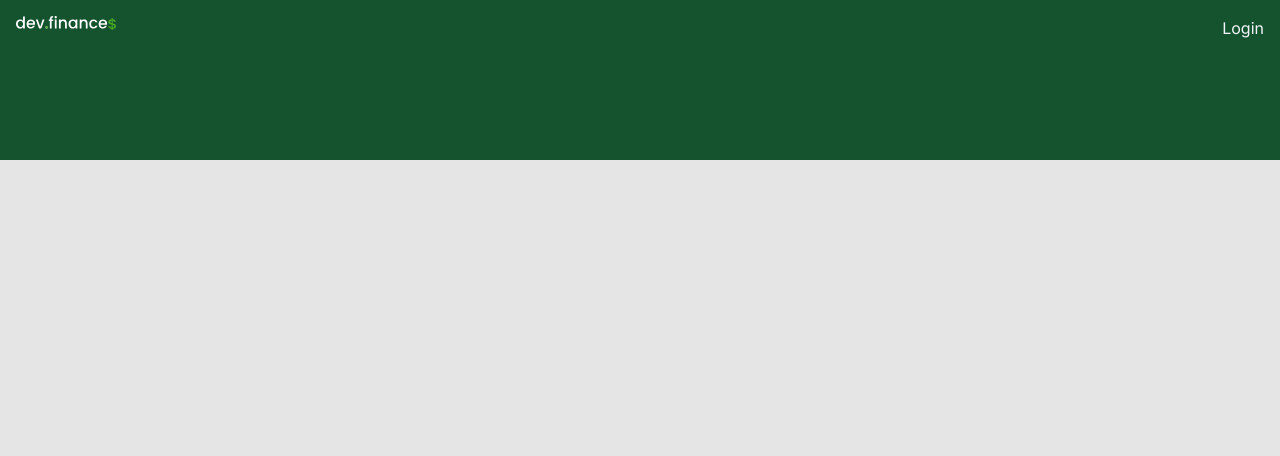
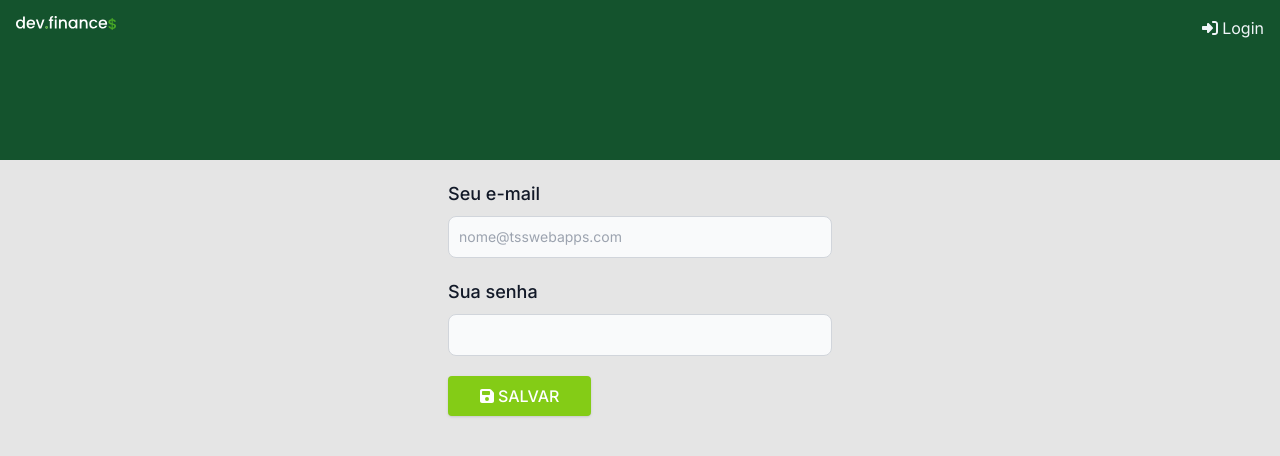
Before and after one commit to thiago-santanna/tss-cloud-finances, a Next.js app: page /cadastro in a window 1280 px wide. Shown: the top 456 px of the page. Built offline with nearby package versions, Linux system fonts and the light colour scheme.

Commit message:
Outros icones

```diff
--- a/src/app/cadastro/page.tsx
+++ b/src/app/cadastro/page.tsx
@@ -1,9 +1,54 @@
 import Header from "@/components/header";
+import Link from "next/link";
+import { FontAwesomeIcon } from "@fortawesome/react-fontawesome";
+import { faFloppyDisk } from "@fortawesome/free-solid-svg-icons";
 
 export default function Cadastrar() {
   return (
     <>
       <Header />
+
+      <form className="max-w-sm mx-auto mt-5">
+        <div className="mb-5">
+          <label
+            htmlFor="email"
+            className="block mb-2 text-lg font-medium text-gray-900 dark:text-white"
+          >
+            Seu e-mail
+          </label>
+          <input
+            type="email"
+            id="email"
+            className="bg-gray-50 border border-gray-300 text-gray-900 text-sm rounded-lg focus:ring-blue-500 focus:border-blue-500 block w-full p-2.5 dark:bg-gray-700 dark:border-gray-600 dark:placeholder-gray-400 dark:text-white dark:focus:ring-blue-500 dark:focus:border-blue-500"
+            placeholder="nome@tsswebapps.com"
+            required
+          />
+        </div>
+        <div className="mb-5">
+          <label
+            htmlFor="password"
+            className="block mb-2 text-lg font-medium text-gray-900 dark:text-white"
+          >
+            Sua senha
+          </label>
+          <input
+            type="password"
+            id="password"
+            className="bg-gray-50 border border-gray-300 text-gray-900 text-sm rounded-lg focus:ring-blue-500 focus:border-blue-500 block w-full p-2.5 dark:bg-gray-700 dark:border-gray-600 dark:placeholder-gray-400 dark:text-white dark:focus:ring-blue-500 dark:focus:border-blue-500"
+            required
+          />
+        </div>
+
+        <button
+          type="submit"
+          className="uppercase rounded bg-lime-500 hover:bg-lime-600 shadow hover:shadow-lg font-medium transition transform hover:-translate-y-0.5 py-2 px-8 text-white"
+        >
+          <Link href={"/"}>
+            <FontAwesomeIcon icon={faFloppyDisk} />
+            <span className="ml-1">Salvar</span>
+          </Link>
+        </button>
+      </form>
     </>
   );
 }
--- a/src/components/form-filter/index.tsx
+++ b/src/components/form-filter/index.tsx
@@ -1,3 +1,6 @@
+import { FontAwesomeIcon } from "@fortawesome/react-fontawesome";
+import { faFilterCircleDollar } from "@fortawesome/free-solid-svg-icons";
+
 export default function FormFilter() {
   return (
     <div className="container mx-auto p-4">
@@ -28,9 +31,10 @@ export default function FormFilter() {
 
           <button
             type="submit"
-            className="uppercase rounded bg-lime-500 hover:bg-lime-600 shadow hover:shadow-lg font-medium transition transform hover:-translate-y-0.5 py-2 px-8 text-white"
+            className="uppercase rounded bg-lime-500 hover:bg-lime-600 shadow hover:shadow-lg font-medium transition transform hover:-translate-y-0.5 py-2 px-8 text-white w-full"
           >
-            Filtrar
+            <FontAwesomeIcon icon={faFilterCircleDollar} />
+            <span className="ml-1">Filtrar</span>
           </button>
         </div>
       </form>
--- a/src/components/header/index.tsx
+++ b/src/components/header/index.tsx
@@ -9,6 +9,7 @@ import {
   faFileImport,
   faAddressCard,
   faChartLine,
+  faRightToBracket,
 } from "@fortawesome/free-solid-svg-icons";
 
 interface IRota {
@@ -70,7 +71,10 @@ export default function Header() {
     return (
       <>
         <div className="cursor-pointer border-b-0 hover:text-slate-400 hover:border-b-green-400 hover:border-b-2">
-          <Link href="/">Login</Link>
+          <Link href="/">
+            <FontAwesomeIcon icon={faRightToBracket} />
+            <span className="ml-1">Login</span>
+          </Link>
         </div>
       </>
     );
```
